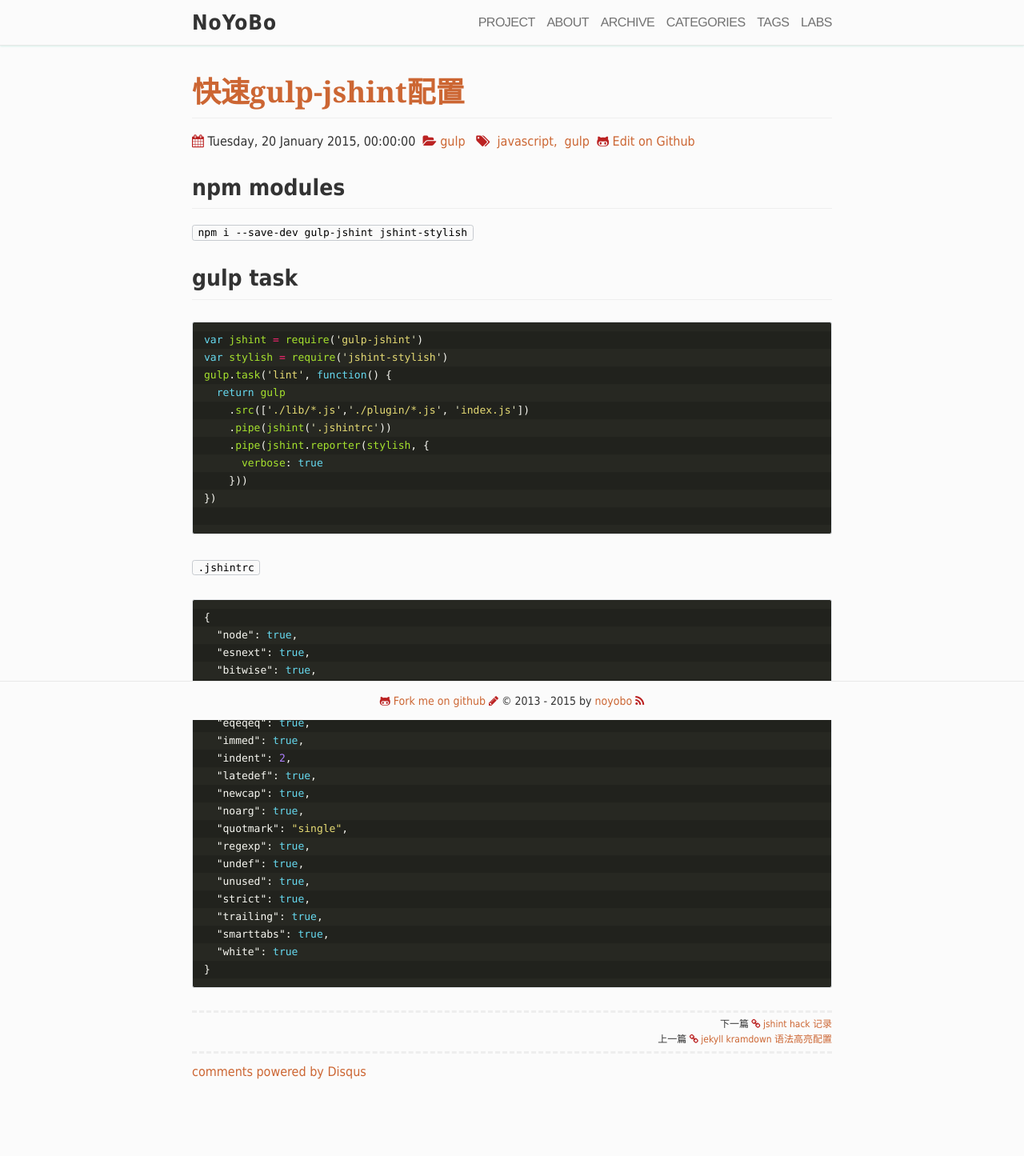
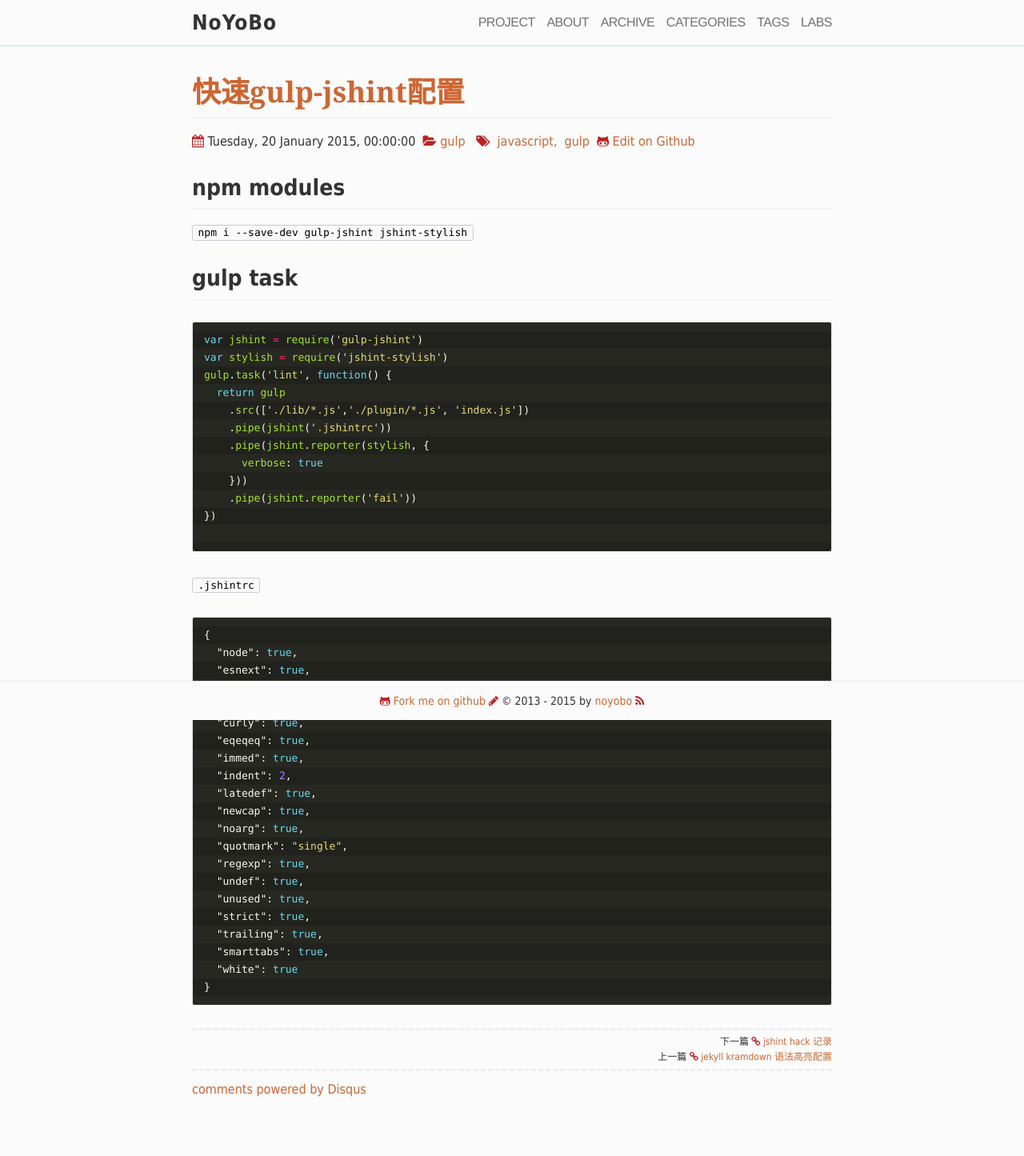
Before and after one commit to noyobo/noyobo.github.com, a Jekyll site: the page built from _posts/2015-01-20-quick-gulp-jshint.md, in a window 1280 px wide. Shown: the whole page at 80% size. Built offline with Jekyll 4.4.1, drawn with Linux system fonts in a browser that asks for light colours; nearby versions of some CDN libraries; Markdown is read by kramdown in place of the engine named in the settings; comment, search, counter and statistics services are not loaded; before the commit the page ends 1423 px from its top, so only the background shows below that.

Commit message:
Update 2015-01-20-quick-gulp-jshint.md

````diff
--- a/_posts/2015-01-20-quick-gulp-jshint.md
+++ b/_posts/2015-01-20-quick-gulp-jshint.md
@@ -21,6 +21,7 @@ gulp.task('lint', function() {
     .pipe(jshint.reporter(stylish, {
       verbose: true
     }))
+    .pipe(jshint.reporter('fail'))
 })
 
 ```
````
